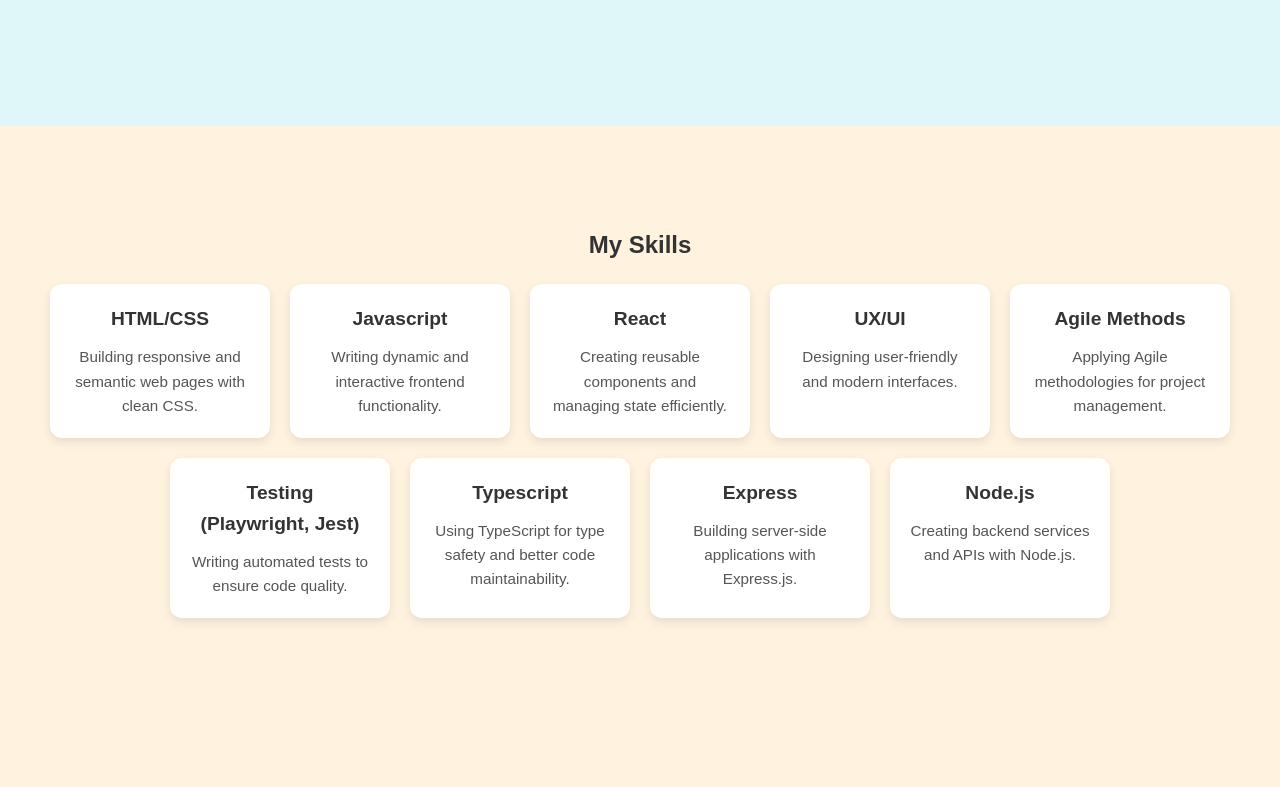
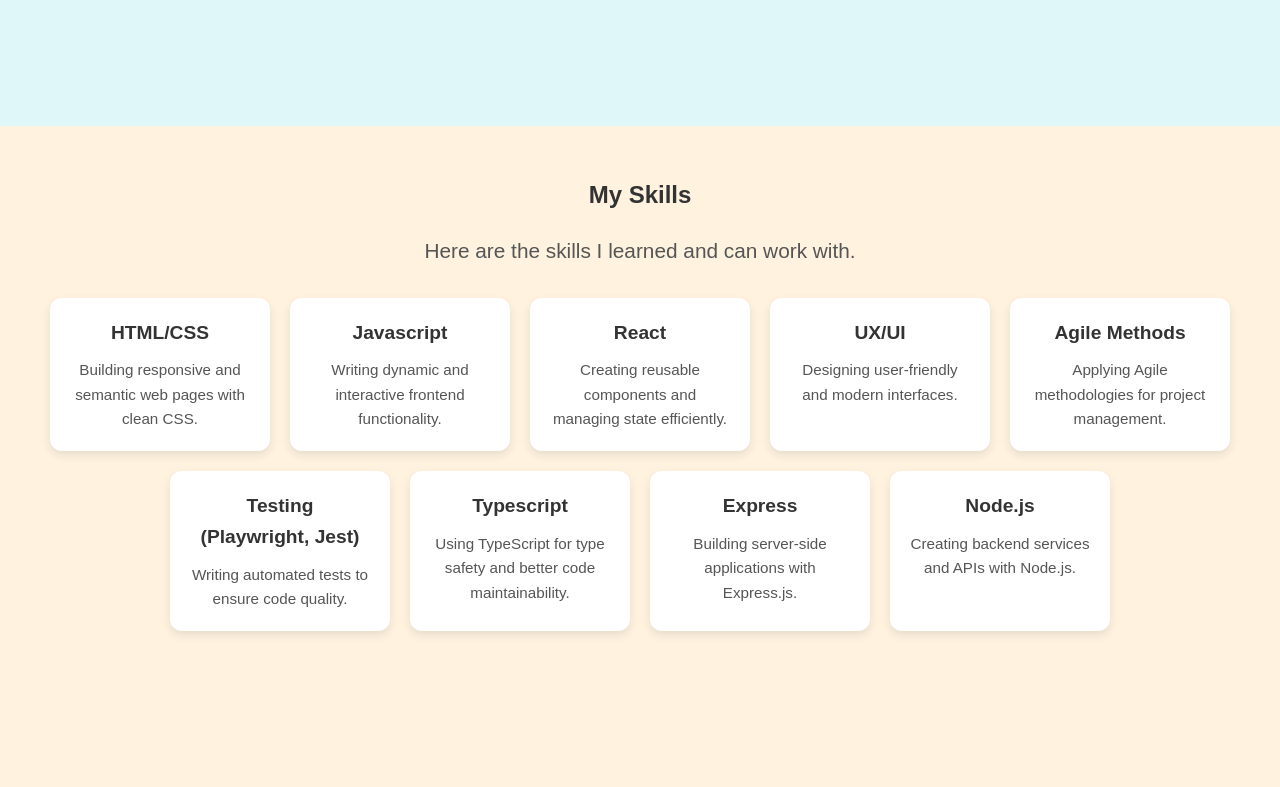
Before and after one commit to MalahatM/malahat-mor.github.io, a website with bundled scripts: page index.html in a window 1280 px wide. Shown: the part 813-1600 px from the top of the page. Built offline with nearby package versions, Linux system fonts and the light colour scheme.

Commit message:
adding an extra paragraph.

```diff
--- a/index.html
+++ b/index.html
@@ -36,9 +36,12 @@
 
   <!-- Skills Section -->
 
+
 <section id="skills">
   <h2>My Skills</h2>
+  <p class="skills-subtitle">Here are the skills I learned and can work with.</p>
   <div class="skills-container">
+    <!-- skill cards -->
     <div class="skill-card">
       <div class="skill-title">HTML/CSS</div>
       <div class="skill-description">Building responsive and semantic web pages with clean CSS.</div>
--- a/style.css
+++ b/style.css
@@ -188,7 +188,22 @@ body.dark-mode .home p {
 
   /* Skills Section */
 
-  .skills-container {
+  /* Skills Section */
+#skills {
+  padding: 50px 20px;
+  text-align: center;
+  background-color: #fff3e0;
+}
+
+.skills-subtitle {
+  text-align: center;
+  font-size: 1.3rem;
+  color: #555;
+  margin: 10px 0 30px 0;
+  font-weight: 500;
+}
+
+.skills-container {
   display: flex;
   flex-wrap: wrap;
   justify-content: center;
@@ -222,7 +237,12 @@ body.dark-mode .home p {
   text-align: center;
 }
 
-/* Responsive */
+@media (max-width: 768px) {
+  .skills-container {
+    gap: 15px;
+  }
+}
+
 @media (max-width: 600px) {
   .skills-container {
     flex-direction: column;
```
